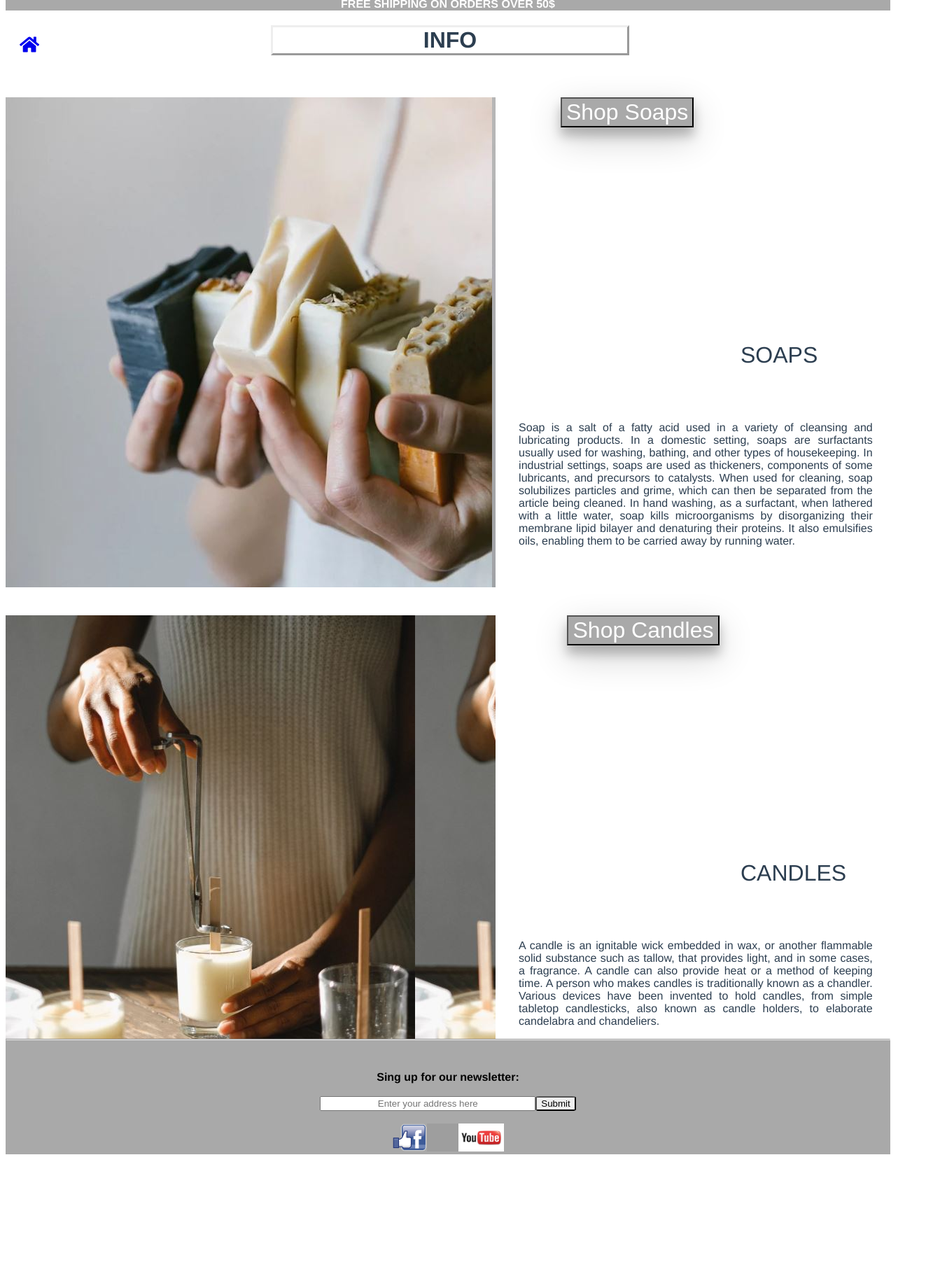
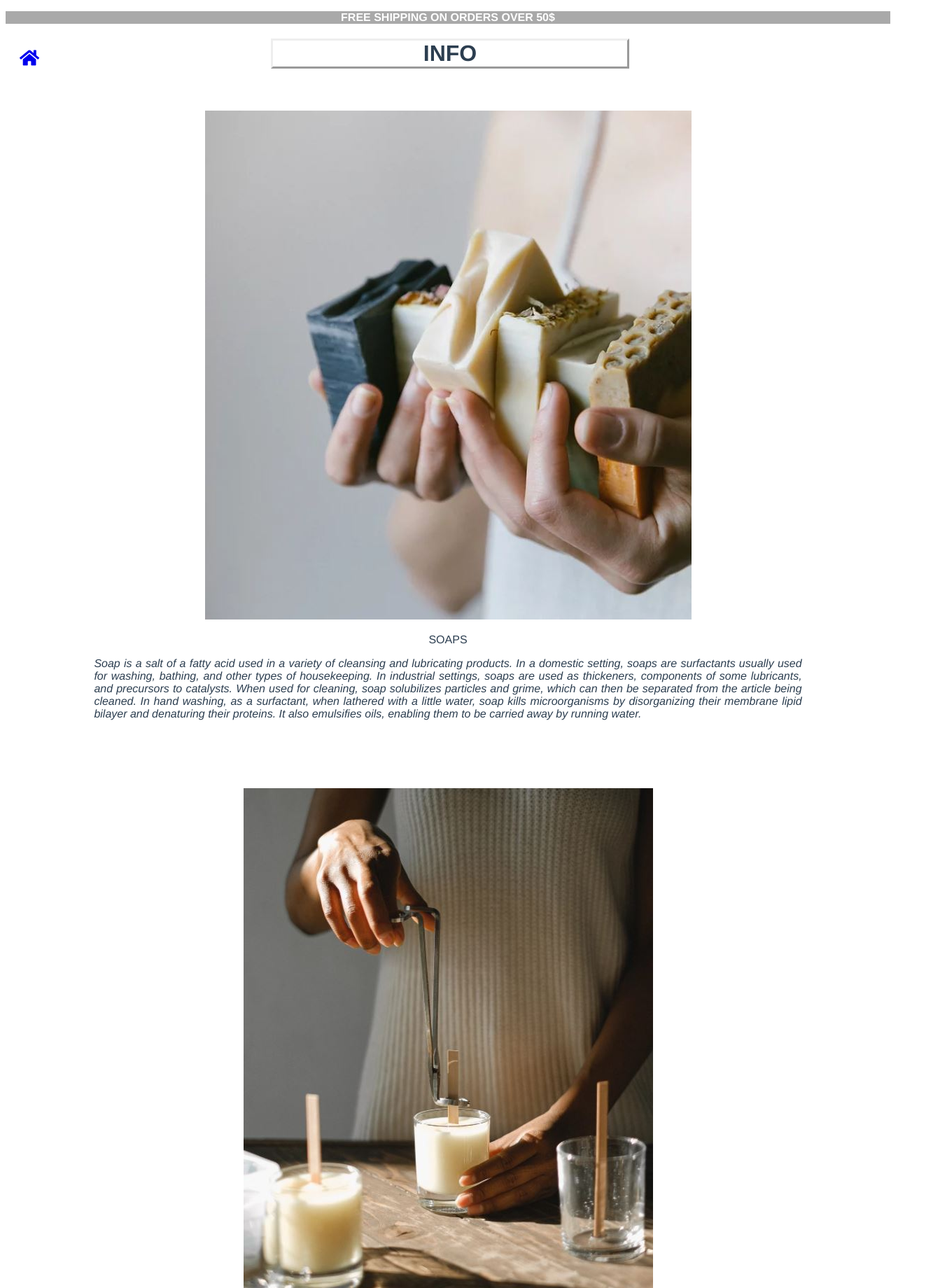
Before and after one commit to NinaCurkovic/Project-Vue, a Vue app: page /help in a window 1280 px wide. Shown: the top 1840 px of the page at 70% size, 1343 px wide, since content can reach past the window. Before the commit the page ends 1657 px from the top, so only its background shows below. Built offline with nearby package versions, Linux system fonts and the light colour scheme; grey boxes are pictures that could not be loaded.

Commit message:
popravak css

```diff
--- a/src/components/Cart.vue
+++ b/src/components/Cart.vue
@@ -28,7 +28,7 @@
 export default {
   name: "Cart",
   props: ['basket'],
-  emits: ['buttonEvent'],
+  emits: ['buttonEvent','quantity'],
   data() {
     return {
     };
--- a/src/components/Filter.vue
+++ b/src/components/Filter.vue
@@ -11,7 +11,6 @@
         <fa icon="search"></fa>
       <input class="search" v-model="searchInputData" placeholder="search.." >
       </div>
-
     </div>
 </template>
 <script>
@@ -52,9 +51,6 @@ export default{
 .icon-search{
   display: inline-flex;
 }
-.dropdown {
-
-}
 div{
   justify-content: left;
 }
--- a/src/components/Footer.vue
+++ b/src/components/Footer.vue
@@ -88,5 +88,6 @@ export default{
 }
 .body-footer{
   background-color: darkgray;
+
 }
 </style>
--- a/src/views/Help.vue
+++ b/src/views/Help.vue
@@ -1,31 +1,32 @@
 <template>
-<div class="b">
-  <p class="shipping1"><b>FREE SHIPPING ON ORDERS OVER 50$</b></p>
+<div class="header_body">
+  <p class="shipping"><b>FREE SHIPPING ON ORDERS OVER 50$</b></p>
     <h1 class="h1">INFO</h1>
     <router-link to="/" class="home-link"><fa icon="home"></fa></router-link>
 </div>
-     <div class="home_help">
-   </div>
-      <div class="img3"><p class="txt3">SOAPS</p>
-     <router-link to="/products"><button class="btn2" >Shop Soaps</button></router-link>
-
-
+  <!-- <div class="home_help">
+   </div> -->
+   <div class="grid-container">
+      <div class="grid-item">
+        <img src="../assets/pictures/info1.jpg" class="img-info"/>
 
      </div >
-     <div class="paragraf">
+     <div class="grid-item">
+       <p class="txt3">SOAPS</p>
+       <!-- <router-link to="/products"><button class="btn2" >Shop Soaps</button></router-link> -->
        <p class="p">Soap is a salt of a fatty acid used in a variety of cleansing and lubricating products. In a domestic setting, soaps are surfactants usually used for washing, bathing, and other types of housekeeping. In industrial settings, soaps are used as thickeners, components of some lubricants, and precursors to catalysts. When used for cleaning, soap solubilizes particles and grime, which can then be separated from the article being cleaned. In hand washing, as a surfactant, when lathered with a little water, soap kills microorganisms by disorganizing their membrane lipid bilayer and denaturing their proteins. It also emulsifies oils, enabling them to be carried away by running water.</p>
      </div>
       <br>
-      <div class="img4"><p class="txt3">CANDLES</p><p></p>
-     <router-link to="/products" ><button class="btn3">Shop Candles</button></router-link>
+      <div class="grid-item">
+        <img src="../assets/pictures/info2.jpg" class="img-info">
+     <!-- <router-link to="/products" ><button class="btn3">Shop Candles</button></router-link> -->
      </div>
-     <div class="paragraf">
+     <div class="grid-item">
+       <p class="txt3">CANDLES</p><p></p>
        <p class="p">A candle is an ignitable wick embedded in wax, or another flammable solid substance such as tallow, that provides light, and in some cases, a fragrance. A candle can also provide heat or a method of keeping time. A person who makes candles is traditionally known as a chandler. Various devices have been invented to hold candles, from simple tabletop candlesticks, also known as candle holders, to elaborate candelabra and chandeliers.
        </p>
      </div>
-     <div>
-
-     </div>
+   </div>
      <Footer/>
 </template>
 <script>
@@ -37,23 +38,6 @@ export default {
   }}
 </script>
 <style>
-.img3{
-  background-image:url('../assets/pictures/info1.jpg');
-  display: flex;
-	width: 700px;
-  height: 700px;
-  margin-top: 5%;
-
-}
-.img4{
-   background-image:url('../assets/pictures/info2.jpg');
-
-  display: flex;
-	width: 700px;
-  height: 700px;
-  margin-top: 5%;
-
-}
 .home-link{
   display: flex;
   justify-content: left;
@@ -62,14 +46,13 @@ export default {
   font-variant: small-caps;
   font-size: 25px;
 }
-  .btn2{
+.btn2{
   background-color: darkgrey;
   color: white;
   box-shadow: 0 12px 16px 0 rgba(0,0,0,0.24),0 17px 50px 0 rgba(0,0,0,0.19);
   font-size: 200%;
   cursor: pointer;
   margin-left: -610%;
-
 }
 .btn3{
   background-color: darkgrey;
@@ -83,32 +66,25 @@ export default {
  background-color:  rgba(255, 255, 255, 0.404);
   color: black;
   box-shadow: 0 12px 16px 0 rgba(0,0,0,0.24),0 17px 50px 0 rgba(0,0,0,0.19);
-
 }
-
 .shipping1{
   margin-top: -5%;
   background-color: darkgray;
   text-align: center;
   color: #fff;
-
 }
 .home-help{
     overflow: hidden;
   }
-.txt3{
-  margin-left: 150%;
-  font-size: 200%;
-  margin-top: 50%;
+.img-info{
+  margin-top: 5%;
+  }
+.p{
+  text-align: justify;
+  font-style: italic;
+  margin-left: 10%;
+  margin-right: 10%;
 }
-.paragraf{
-  text-align: justify;
-  margin-top: -20%;
-    width: 40%;
-    margin-left: 58%;
-
-}
-
 @media only screen and (max-width:480px) {
   /* For mobile phones: */
   .img_help {
@@ -122,7 +98,5 @@ export default {
   .home-link{
     font-size: 7px;
   }
-
-
   }
 </style>
--- a/src/views/Home.vue
+++ b/src/views/Home.vue
@@ -1,6 +1,6 @@
 <template>
-<div class="b">
-  <p class="shipping1"><b>FREE SHIPPING ON ORDERS OVER 50$</b></p>
+<div class="header_body">
+  <p class="shipping"><b>FREE SHIPPING ON ORDERS OVER 50$</b></p>
     <h1>SOAPS & CANDLES</h1>
      <div class="home_help">
    </div>
@@ -10,9 +10,14 @@
      <div class="img2"><p class="txt2">JUST LIKE NATURE INTENDED</p></div>
       <br>
 </div>
+<Footer/>
 </template>
 <script>
-
+import Footer from '../components/Footer.vue'
+export default {
+  components: {
+    Footer
+  }}
 </script>
 <style>
 .img1{
--- a/src/views/Products.vue
+++ b/src/views/Products.vue
@@ -3,11 +3,9 @@
     <p class="shipping"><b>FREE SHIPPING ON ORDERS OVER 50$</b></p>
     <h1>SOAPS & CANDLES</h1>
     <div class="body_h">
-
         <Filter @filterDropDown="dropDownFunction" @filterSearch="searchFunction" />
-        <div class="box1"> <router-link to="/" class="box">Home</router-link></div>
+        <div class="box1"><router-link to="/" class="box">Home</router-link></div>
       <div class="box1">
-
         <li class="box"><router-link to="/signup">
             <!-- <fa icon="user" >LogIn</fa>  -->Login
             <!-- <img src="../assets/pictures/login.png" /> -->
@@ -30,7 +28,7 @@
             <Cart :basket="basket" @button-event="processingButtonEvent"/>
             <div class="total">Total price {{Number(totalPrice.toFixed(2))}} $</div>
           </div>
-          <div v-show="basketQuantity===0">
+          <div v-show="basketQuantity==0">
           </div>
           </div>
           </li>
@@ -41,13 +39,11 @@
 <div class="shopping-products"  v-for="artical in allFilters()" :key="artical.id">
   <button v-on:click="addToBasket(artical)" class="btn">Add to cart</button>
   <Artical :artical="artical"/>
-
   <br>
   <br>
 </div>
 </div>
 <Footer/>
-
 </template>
 <script>
 import Footer from '../components/Footer.vue'
@@ -246,7 +242,7 @@ export default {
       isActive: false,
       verified: false,
       basket:[],
-      quantity: 1,
+      quantity: 0,
       basketQuantity: 0,
       totalPrice: 0,
     }
@@ -270,8 +266,7 @@ export default {
         });
       }
       if(this.filtersApplied.dropDownEl){
-
-         if (this.filtersApplied.dropDownEl == 'all')
+        if (this.filtersApplied.dropDownEl === 'all')
         {
           this.articlesNew = articles;
         }
@@ -289,15 +284,12 @@ export default {
         artical.quantity += 1;
         this.basketQuantity +=1;
         this.totalPrice+=artical.price;
-        console.log(this.totalPrice)
       }
       else{
         this.basket.push(artical);
         artical.quantity += 1;
         this.basketQuantity +=1;
         this.totalPrice+=artical.price;
-        console.log(this.totalPrice)
-
       }
     },
     removeBasket(artical){
@@ -305,12 +297,12 @@ export default {
     },
 
     processingButtonEvent({operacija, artical}){
-      console.log(operacija)
       switch (operacija) {
         case "clear":
           this.removeBasket(this.basket)
           this.basketQuantity=0;
           this.totalPrice=0;
+
           break;
       case "remove":
          if (artical.quantity == 1){
@@ -318,7 +310,6 @@ export default {
           this.basket.splice(this.basket.indexOf(artical), 1);
           this.basketQuantity -=1;
           this.totalPrice-=artical.price;
-
         }
         else{
           artical.quantity -=1;
@@ -326,7 +317,6 @@ export default {
           this.totalPrice-=artical.price;
         }
           break;
-
           // this.artical.splice(this.artical.indexOf(artical), 1);
       }
     },
@@ -346,10 +336,10 @@ export default {
   -moz-osx-font-smoothing: grayscale;
   text-align: center;
   color: #2c3e50;
-  margin-top: 60px;
+
 }
 .header_body{
-  position: fixed;
+
   width: 100%;
   top: -3%;
   background-color: white;
@@ -371,15 +361,11 @@ export default {
   font-size: 150%;
 }
 .body_h{
- width: 100%;
- height: 25%;
- font-size: 150%;
+  font-size: 160%;
   list-style: none;
-
- display: grid;
- grid-template-columns: repeat(6, 1fr);
-
- grid-column-gap: 50px;
+  display: flex;
+  grid-template-columns: repeat(6, 1fr);
+  justify-content: space-between;
 }
 .all_img{
   position: static;
@@ -388,7 +374,6 @@ export default {
   margin-top: 10%;
 }
 .btn{
-
   font-family: Arial, "Helvetica Neue", Helvetica, sans-serif;
   color: white;
   cursor: pointer;
@@ -399,20 +384,21 @@ export default {
     border-right-style: none;
     border-bottom-style: solid;
     border-color: darkgray;
+    flex-wrap: wrap;
+    background-color: black;
 }
-.btn:hover{
+/* .btn:hover{
   background-color:  rgba(255, 255, 255, 0.404);
   color: black;
   box-shadow: 0 12px 16px 0 rgba(0,0,0,0.24),0 17px 50px 0 rgba(0,0,0,0.19);
-}
+} */
 .description, .price, .newsletter_lbl{
   text-align: center;
   color: black;
 }
-
 .shopping-products{
   width: 30%;
-  height: 350px;
+  aspect-ratio: 1;
   display: inline-block;
   flex-wrap: wrap;
 }
@@ -439,45 +425,43 @@ export default {
   cursor: pointer;
 }
 .flag {
-    position: absolute;
-    left: 94%;
-    width: 20px;
-    height: 20px;
-    font-size: 14px;
+    position: sticky;
+    font-size: 12px;
     color: red;
-    text-align: center;
-    line-height: 18px;
-    margin-top: -1%;
+    display: -webkit-inline-box;
 }
+
 .div-basket{
   position: absolute;
-  background: #fff;
+  background: white;
   border: 20px black;
   width: 250px;
   right: 1%;
   font-size: 70%;
+  border: outset;
 }
 .total{
   font-size: 90%;
     text-align: center;
     margin-left: right;
     border-style: solid;
-
 }
 thead{
   text-align: center;
 }
-@media only screen and (max-width:480px) {
-  /* For mobile phones: */
+
+
+/* /* @media only screen and (max-width:480px) {
+
   .shopping-products {
     width: 100%;
     height: 20%;
   }
   .body{
     width: max-content;
-  }}
+  }} */
 @media only screen and (max-width:480px) {
-  /* For mobile phones: */
+
    h1 {
     justify-content: left;
   }
@@ -521,6 +505,8 @@ thead{
 .home-link-products{
   font-size: 25px;
 }
-
-  }
+.shipping{
+  margin-top: -2%;
+}
+}
 </style>
```
Also changed, not shown: src/views/SignUp.vue (added, +117 -0 lines), src/assets/pictures/img-signup1.jpg (added).
